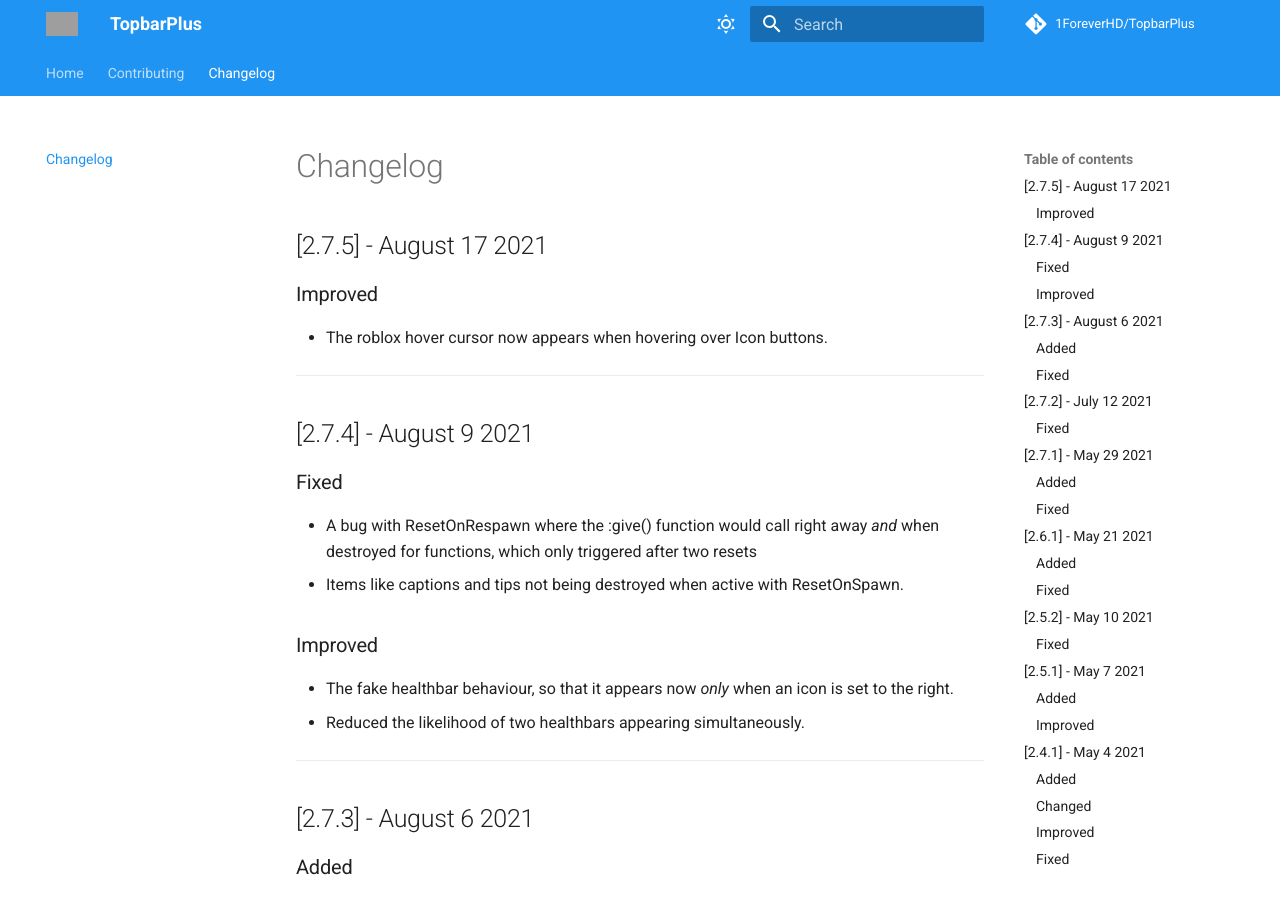
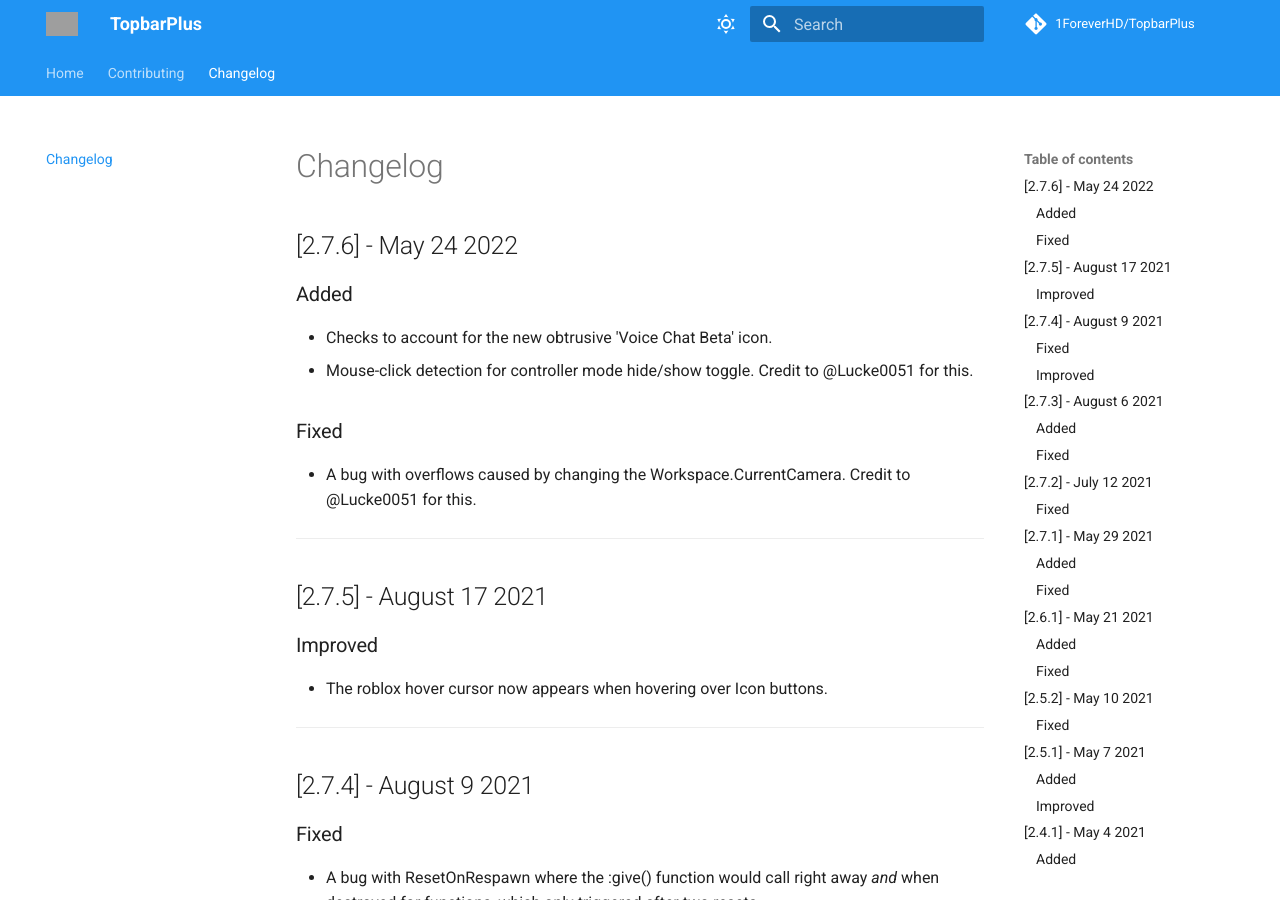
Before and after one commit to 1ForeverHD/TopbarPlus, an MkDocs documentation site: the page built from docs/changelog.md, in a window 1280 px wide and 900 px high. Built offline with MkDocs 1.6.1 and Material for MkDocs 9.7.7, drawn with Linux system fonts in a browser that asks for light colours; comment, search, counter and statistics services are not loaded; grey boxes are pictures that could not be loaded.

Commit message:
Added checks for the new obtrusive BETA voice chat label

```diff
--- a/docs/changelog.md
+++ b/docs/changelog.md
@@ -1,3 +1,14 @@
+## [2.7.6] - May 24 2022
+### Added
+- Checks to account for the new obtrusive 'Voice Chat Beta' icon.
+- Mouse-click detection for controller mode hide/show toggle. Credit to @Lucke0051 for this.
+
+### Fixed
+- A bug with overflows caused by changing the Workspace.CurrentCamera. Credit to @Lucke0051 for this.
+
+
+
+--------
 ## [2.7.5] - August 17 2021
 ### Improved
 - The roblox hover cursor now appears when hovering over Icon buttons.
```
Also changed, not shown: docs/api/icon.md (+1 -1 lines), 3 other files.
